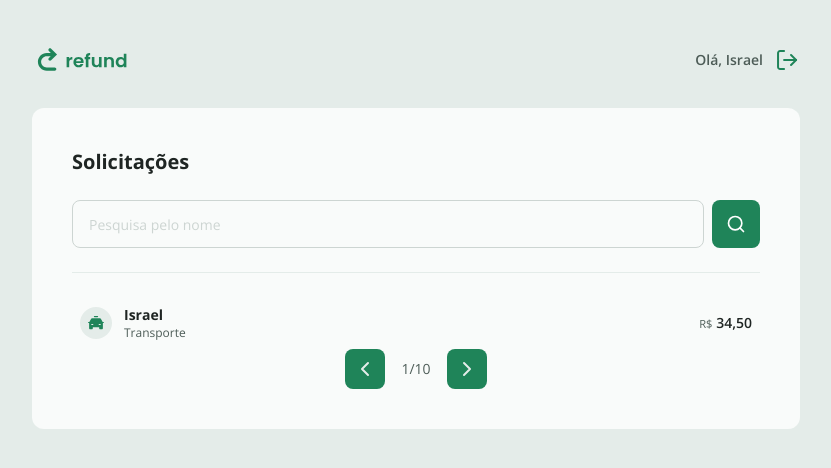
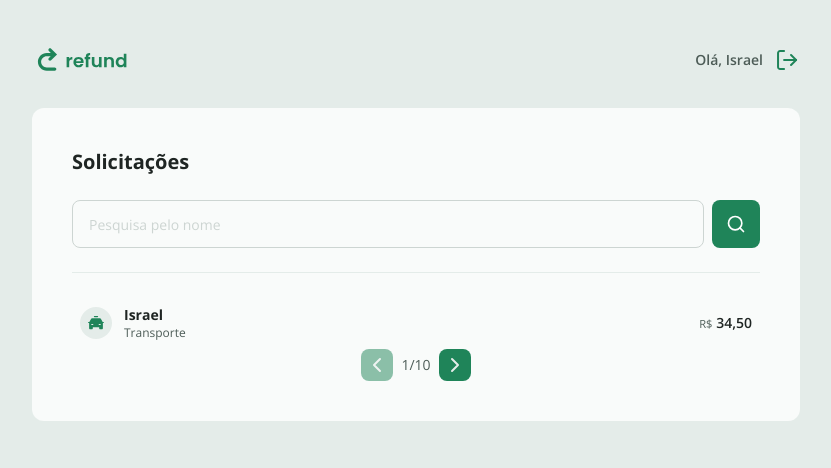
Before and after one commit to israeltx/n11-refund-tailwind, a React (Vite) app: page / in a window 1280 px wide. Shown: the top 468 px of the page, without its empty margins (224-1055 px from the left). Built offline with nearby package versions, Linux system fonts and the light colour scheme.

Commit message:
Implent handlePagination on the Dashboard component

```diff
--- a/src/components/Button.tsx
+++ b/src/components/Button.tsx
@@ -9,7 +9,7 @@
   button: {
     base: 'h-12',
     icon: 'h-12 w-12',
-    iconSmall: 'h-10 w-10'
+    iconSmall: 'h-8 w-8'
   }
 }
 
@@ -19,8 +19,9 @@
       type={type}
       disabled={isLoading}
       className={classMerge([
-        "flex items-center justify-center bg-green-100 rounded-lg text-white cursor-pointer hover:bg-green-200 transition ease-linear disabled:opacity-50 disabled:cursor-progress",
+        "flex items-center justify-center bg-green-100 rounded-lg text-white cursor-pointer hover:bg-green-200 transition ease-linear disabled:opacity-50",
         variants.button[variant],
+        isLoading && "cursor-progress" ,
         className
       ])}
       {...rest}>
--- a/src/components/Pagination.tsx
+++ b/src/components/Pagination.tsx
@@ -6,12 +6,14 @@
 type Props = {
   current: number
   total: number
+  onNext: () => void
+  onPrevious: () => void
 }
 
-export function Pagination({current, total}: Props) {
+export function Pagination({current, total, onNext, onPrevious}: Props) {
   return (
-    <div className="flex flex-1 justify-center items-center gap-4">
-      <Button variant="iconSmall">
+    <div className="flex flex-1 justify-center items-center gap-2">
+      <Button variant="iconSmall" onClick={onPrevious} disabled={current === 1}>
         <img src={leftSvg} alt="Ícone de voltar" />
       </Button>
 
@@ -19,7 +21,7 @@
         {current}/{total}
       </span>
 
-      <Button variant="iconSmall">
+      <Button variant="iconSmall" onClick={onNext} disabled={current === total}>
         <img src={rightSvg} alt="Ícone de avançar" />
       </Button>
     </div>
--- a/src/pages/Dashboard.tsx
+++ b/src/pages/Dashboard.tsx
@@ -19,12 +19,26 @@
 
 export function Dashboard() {
   const [name, setName] = useState('')
+  const [page, setPage] = useState(1)
+  const [totalOfPages, setTotalOfPages] = useState(10)
 
   function fetchRefunds(e: React.FormEvent) {
     e.preventDefault()
     console.log(name);
   }
 
+  function handlePagination(action: 'next' | 'previous') {
+    setPage((prevPage) => {
+      if (action === 'next' && prevPage < totalOfPages) {
+        return prevPage + 1
+      }
+
+      if (action === 'previous' && prevPage > 1) {
+        return prevPage -1
+      }
+      return prevPage
+    })
+  }
 
   return (
     <div className="bg-gray-500 rounded-xl p-10 md:min-w-[768px]">
@@ -39,8 +53,10 @@
         <RefundItem data={REFUND_EXAMPLE} />
       </div>
       <Pagination
-        current={1}
-        total={10}
+        current={page}
+        total={totalOfPages}
+        onNext={() => handlePagination('next')}
+        onPrevious={() => handlePagination('previous')}
       />
     </div>
   )
```
